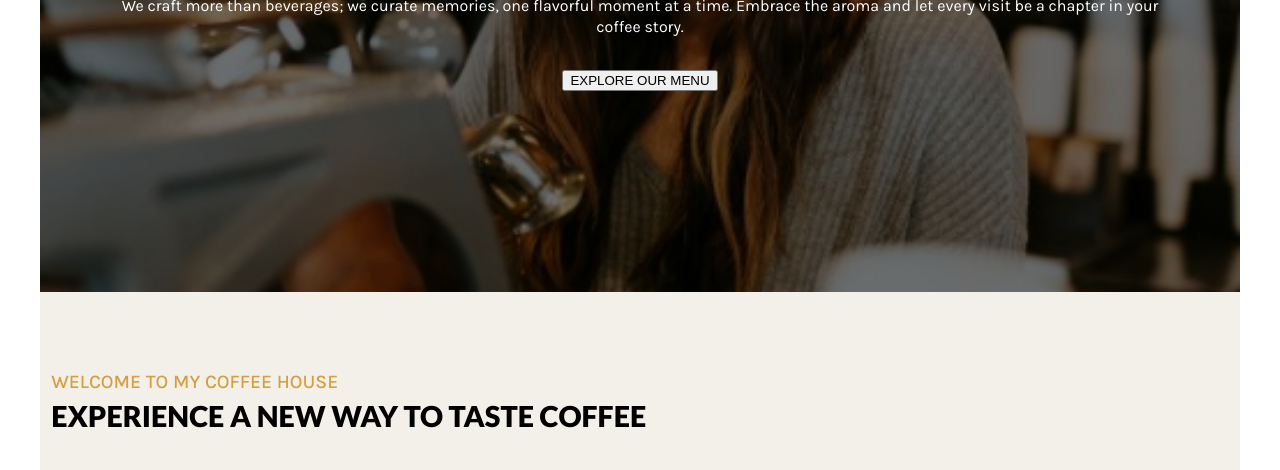
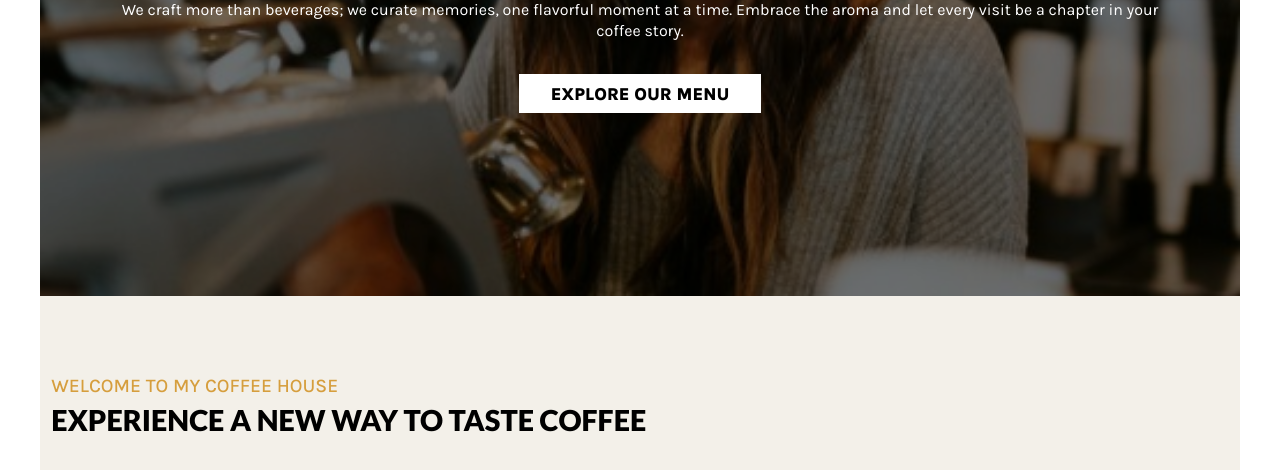
Before and after one commit to Kaur1519/mtm6201-midterm, a plain HTML site: page index.html in a window 1280 px wide. Shown: the part 258-728 px from the top of the page. Drawn offline with Linux system fonts and the light colour scheme.

Commit message:
style the buttons

```diff
--- a/css/main.css
+++ b/css/main.css
@@ -14,7 +14,7 @@
   --mobile-main-heading: 2.027rem;
   --mobile-heading: 1.802rem;
   --mobile-sub-heading: 1.424rem;
-  --mobile-button: 0.8rem;
+  --mobile-button: 1.1rem;
   --text: 1rem;
   --span: 1.2rem;
 
@@ -321,6 +321,30 @@ footer p{
   border: 0.1px solid gray;
 }
 /* css validator */
+
+/* styling all the buttons */
+.button{
+  font-family: var(--font-family-body-buttons);
+  font-size: var(--mobile-button);
+  font-weight: 900;
+  padding: 0.6rem;
+  padding-right: 2rem;
+  padding-left: 2rem;
+  border: none;
+}
+.one, .two{
+  background-color: var(--white);
+}
+.three{
+  background-color: transparent;
+  color: var(--white);
+  border: 2px solid var(--white);
+}
+.four{
+  background-color: var(--black);
+  color: var(--white);
+  border: 2px solid var(--white)
+}
 /* @media screen and (max-width: 767px) {
     .header-section2{
       background-image: url(../images/hero-background-720_x_1080.jpg);
```
